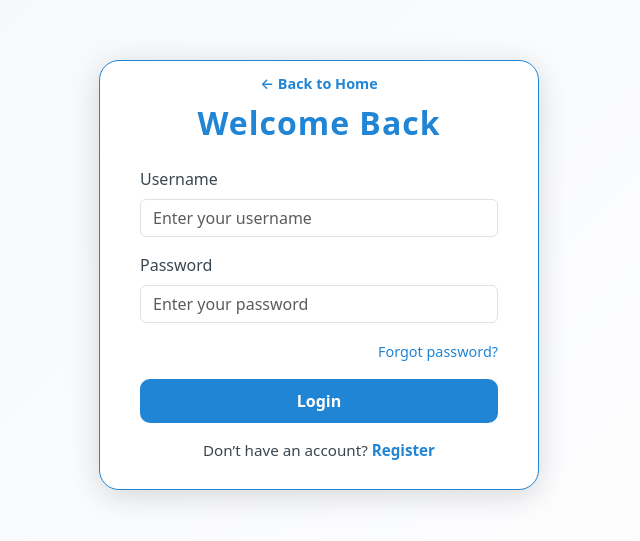
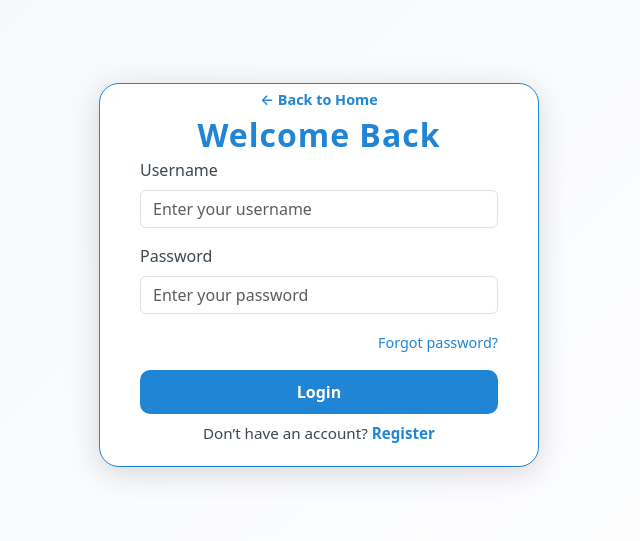
Before and after one commit to TJordahl90/Capstone-Web-Crawler, a React (Vite) app in the folder frontend/: page /login in a window 1280 px wide. Shown: the part 125-666 px from the top of the page, without its empty margins (321-961 px from the left). Built offline with nearby package versions, Linux system fonts and the light colour scheme; no server answers.

Commit message:
fix register UI

```diff
--- a/frontend/src/components/AuthForm.jsx
+++ b/frontend/src/components/AuthForm.jsx
@@ -92,7 +92,7 @@ const AuthForm = ({ isLogin }) => {
                     backgroundColor: "var(--card)",
                     border: `1px solid var(--accent1)`,
                     borderRadius: "20px",
-                    padding: "0.7rem 2.5rem",
+                    padding: "0.3rem 2.5rem",
                     width: "100%",
                     maxWidth: "440px",
                     boxShadow: "0 6px 30px var(--shadow1)",
@@ -106,7 +106,7 @@ const AuthForm = ({ isLogin }) => {
                         border: "none",
                         fontWeight: "600",
                         fontSize: "0.9rem",
-                        marginBottom: "10px",
+                        marginBottom: "5px",
                         padding: 0,
                     }}
                 >
@@ -114,7 +114,7 @@ const AuthForm = ({ isLogin }) => {
                 </Button>
 
                 <h2
-                    className="text-center mb-4"
+                    className="text-center mb-1"
                     style={{
                         color: "var(--accent1)",
                         fontWeight: 700,
@@ -238,7 +238,7 @@ const AuthForm = ({ isLogin }) => {
                         )}
                     </Button>
 
-                    <div className="text-center mt-3" style={{ color: "var(--text)" }}>
+                    <div className="text-center mt-2" style={{ color: "var(--text)" }}>
                         {isLogin ? (
                             <p style={{ fontSize: "0.95rem" }}>
                                 Don’t have an account?{" "}
```
